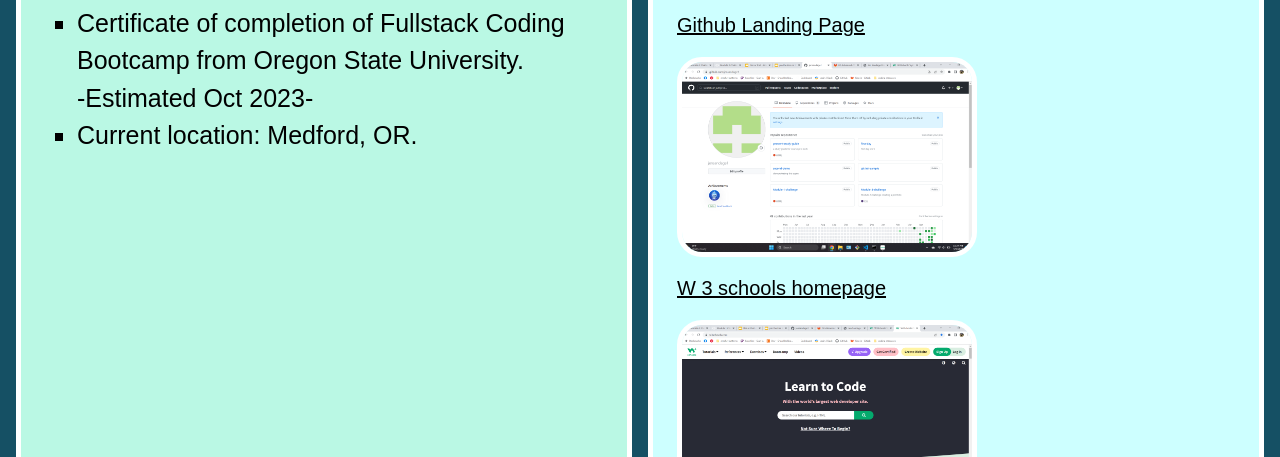
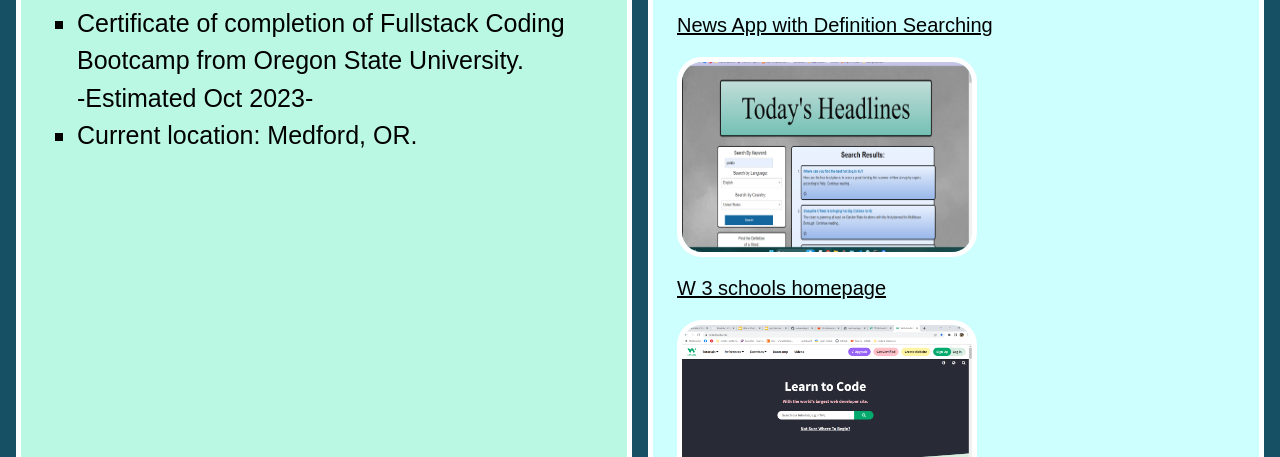
Before and after one commit to jensandage1/module-2-challenge-portfolio, a plain HTML site: page index.html in a window 1280 px wide. Shown: the part 791-1248 px from the top of the page. Drawn offline with Linux system fonts and the light colour scheme.

Commit message:
added news api app to portfolio section

```diff
--- a/index.html
+++ b/index.html
@@ -45,8 +45,8 @@
         <a href="https://jensandage1.github.io/Module-1-challenge/"> <img src=horiseon.png alt="screenshot of horiseon webpage" style="width:500px; height: 350px;"></a>
 
 
-        <p>Github Landing Page</p>
-        <a href="https://github.com/jensandage1"> <img src=github-landing.png alt="screenshot of github landing page" style="width: 300px; height: 200px;"></a>
+        <p>News App with Definition Searching</p>
+        <a href="https://jensandage1.github.io/News-API-app-with-Definition-Searching/"> <img src=screenshot-news-app.png alt="screenshot of News App" style="width: 300px; height: 200px;"></a>
 
         <p>W 3 schools homepage</p>
         <a href="https://www.w3schools.com/"> <img src=w3schools.png alt="screenshot of w3schools landing page" style="width: 300px; height: 200px;"></a>
```
Also changed, not shown: screenshot-news-app.png (added).
